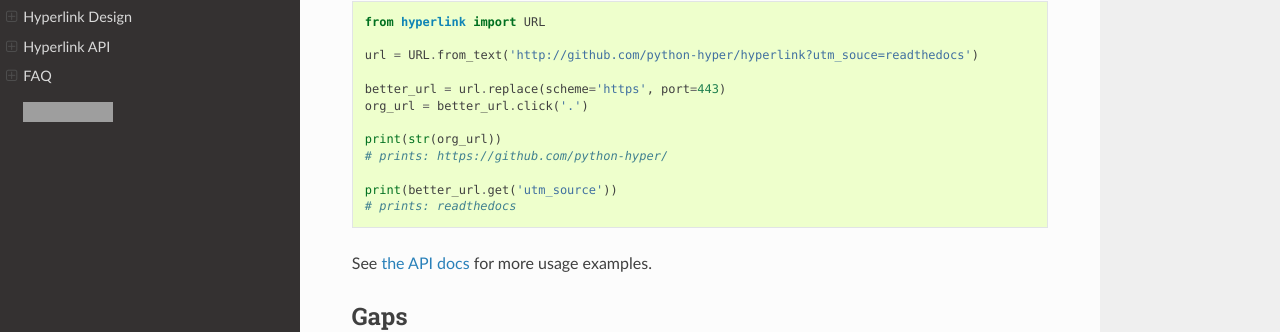
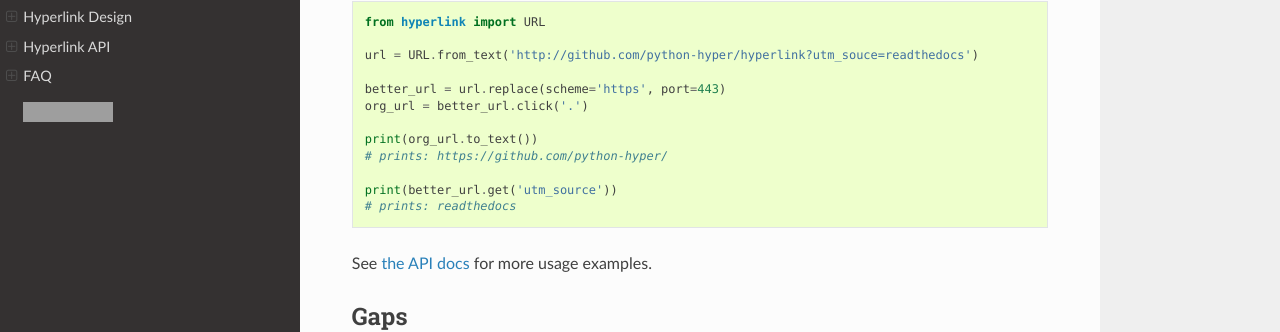
Before and after one commit to python-hyper/hyperlink, a Sphinx documentation site: the page built from docs/index.rst, in a window 1280 px wide and 900 px high, scrolled down 562 px, cut to the strip 128-460 px from the top of the window. Built offline with Sphinx 7.4.7 and the Read the Docs theme 2.0.0, drawn with Linux system fonts in a browser that asks for light colours; grey boxes are pictures that could not be loaded.

Commit message:
Python 2 compat

```diff
--- a/docs/index.rst
+++ b/docs/index.rst
@@ -44,7 +44,7 @@ Then, URLs are just an import away::
   better_url = url.replace(scheme='https', port=443)
   org_url = better_url.click('.')
 
-  print(str(org_url))
+  print(org_url.to_text())
   # prints: https://github.com/python-hyper/
 
   print(better_url.get('utm_source'))
```
